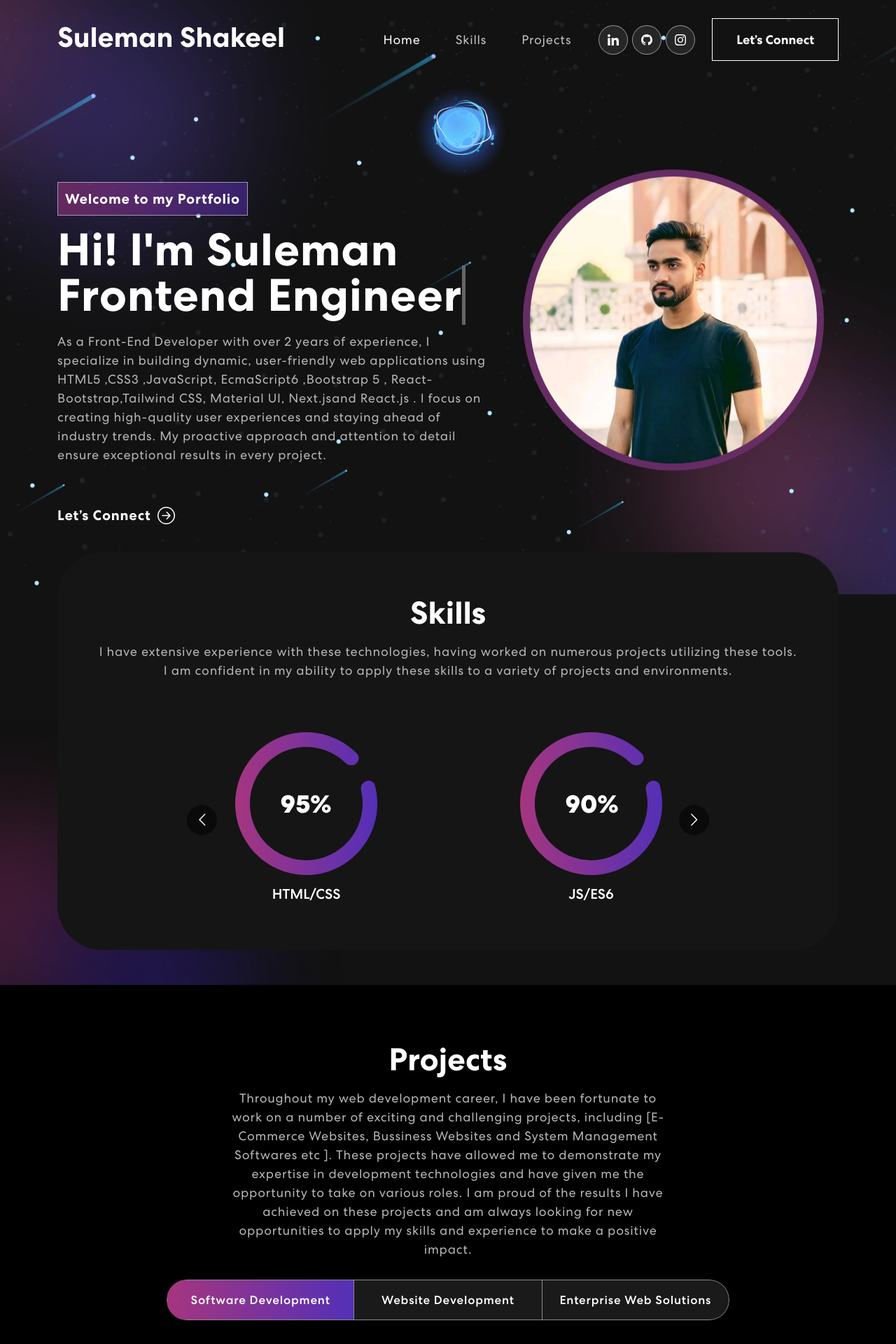
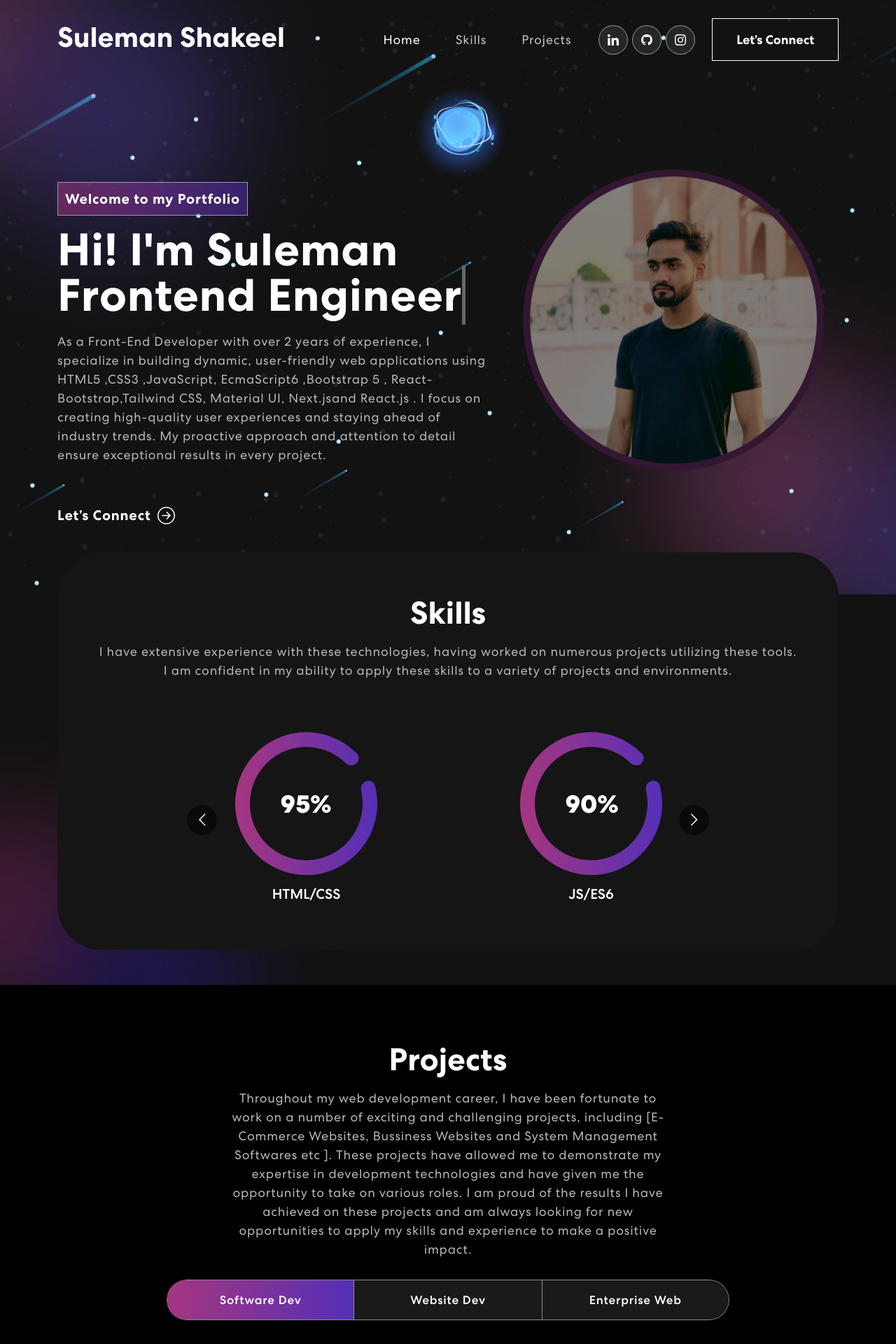
Before and after one commit to suleman37/SulemanDevPortfolio, a React (Create React App) app: page / in a window 1280 px wide. Shown: the top 1920 px of the page at 70% size. Built offline with nearby package versions, Linux system fonts and the light colour scheme; no server answers.

Commit message:
Update Image and Project Text

```diff
--- a/src/components/Banner.js
+++ b/src/components/Banner.js
@@ -2,8 +2,8 @@ import { useState, useEffect } from "react";
 import { Container, Row, Col } from "react-bootstrap";
 import headerImg from "../assets/img/pics.jpeg";
 import { ArrowRightCircle } from "react-bootstrap-icons";
+import TrackVisibility from "react-on-screen";
 import "animate.css";
-import TrackVisibility from "react-on-screen";
 
 export const Banner = () => {
   const [loopNum, setLoopNum] = useState(0);
@@ -101,16 +101,18 @@ export const Banner = () => {
               {({ isVisible }) => (
                 <div
                   className={
-                    isVisible ? "animate__animated animate__zoomIn" : ""
+                    isVisible ? "hero-img animate__animated animate__zoomIn" : ""
                   }
                 >
                   <img
+                  className=""
                     src={headerImg}
                     alt="Header Img"
                     style={{
                       borderRadius: "50%",
                       border: "10px solid #662c64",
-                      width: "430px"
+                      width: "430px",
+                      filter:"brightness(50%) contrast(100%)"
                     }}
                   />
                 </div>
--- a/src/components/Projects.js
+++ b/src/components/Projects.js
@@ -63,13 +63,13 @@ export const Projects = () => {
                 <Tab.Container id="projects-tabs" defaultActiveKey="first">
                   <Nav variant="pills" className="nav-pills mb-5 justify-content-center align-items-center" id="pills-tab">
                     <Nav.Item>
-                      <Nav.Link eventKey="first">Software Development</Nav.Link>
+                      <Nav.Link eventKey="first">Software Dev</Nav.Link>
                     </Nav.Item>
                     <Nav.Item>
-                      <Nav.Link eventKey="second">Website Development</Nav.Link>
+                      <Nav.Link eventKey="second">Website Dev</Nav.Link>
                     </Nav.Item>
                     <Nav.Item>
-                      <Nav.Link eventKey="third">Enterprise Web Solutions</Nav.Link>
+                      <Nav.Link eventKey="third">Enterprise Web</Nav.Link>
                     </Nav.Item>
                   </Nav>
                   <Tab.Content id="slideInUp" className={isVisible ? "animate__animated animate__slideInUp" : ""}>
```
